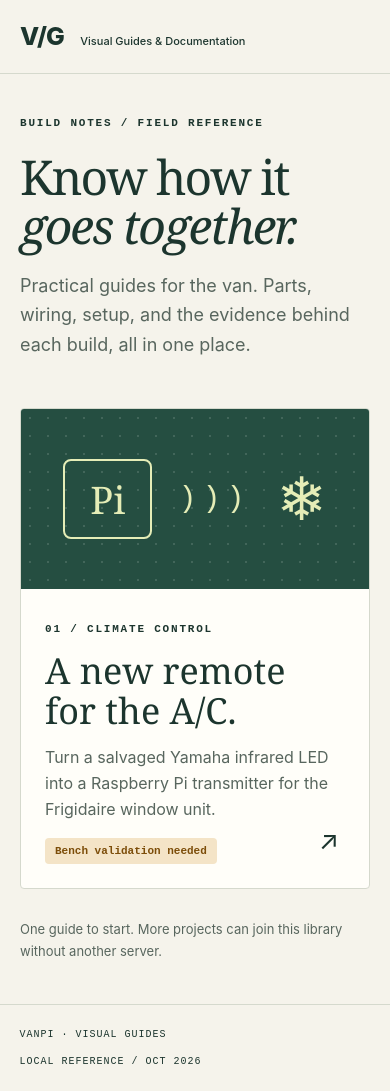
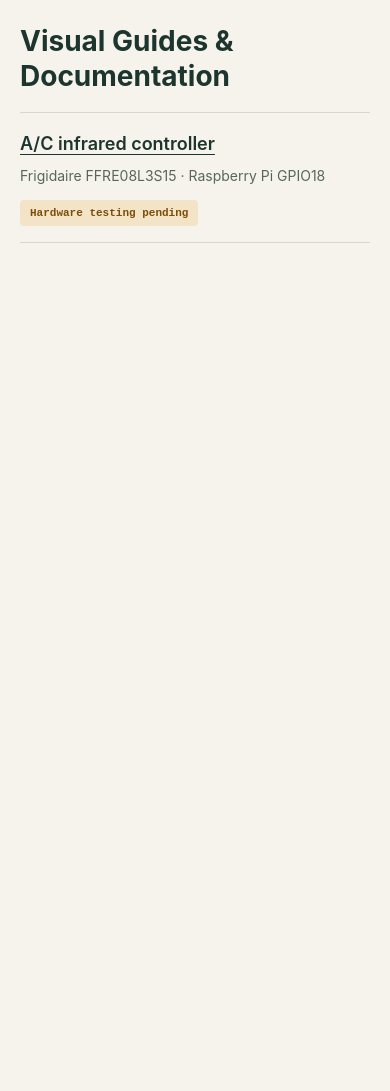
Before and after one commit to JakeIwen/visual-gides, a plain HTML site: page static/index.html in a window 390 px wide. After the commit the page ends 844 px from the top, so only its background shows below. Drawn offline with Linux system fonts and the light colour scheme.

Commit message:
Use plain reference layout and language for visual guides

```diff
--- a/static/index.html
+++ b/static/index.html
@@ -3,46 +3,20 @@
   <head>
     <meta charset="utf-8" />
     <meta name="viewport" content="width=device-width, initial-scale=1" />
-    <title>Visual Guides & Documentation</title>
+    <title>Visual Guides &amp; Documentation</title>
     <link rel="stylesheet" href="/style.css" />
     <link rel="icon" href="/favicon.svg" type="image/svg+xml" />
   </head>
   <body>
-    <header class="topbar">
-      <a class="brand" href="/"
-        >V/G <span>Visual Guides & Documentation</span></a
-      ><span class="eyebrow">VAN WORKSHOP</span>
-    </header>
     <main class="library">
-      <p class="eyebrow">BUILD NOTES / FIELD REFERENCE</p>
-      <h1>Know how it<br /><em>goes together.</em></h1>
-      <p class="lede">
-        Practical guides for the van. Parts, wiring, setup, and the evidence
-        behind each build, all in one place.
-      </p>
-      <a class="guide-card" href="/guides/air-conditioner.html"
-        ><div class="card-art" aria-hidden="true">
-          <span class="chip">Pi</span><span class="signal">)))</span
-          ><span class="ac-icon">❄</span>
-        </div>
-        <div class="card-copy">
-          <span class="eyebrow">01 / CLIMATE CONTROL</span>
-          <h2>A new remote<br />for the A/C.</h2>
-          <p>
-            Turn a salvaged Yamaha infrared LED into a Raspberry Pi transmitter
-            for the Frigidaire window unit.
-          </p>
-          <span class="pill amber">Bench validation needed</span
-          ><span class="card-arrow" aria-label="Open guide">↗</span>
-        </div></a
-      >
-      <p class="library-foot">
-        One guide to start. More projects can join this library without another
-        server.
-      </p>
+      <h1>Visual Guides &amp; Documentation</h1>
+      <ul class="guide-list">
+        <li>
+          <a href="/guides/air-conditioner.html">A/C infrared controller</a>
+          <p>Frigidaire FFRE08L3S15 · Raspberry Pi GPIO18</p>
+          <span class="pill amber">Hardware testing pending</span>
+        </li>
+      </ul>
     </main>
-    <footer>
-      VANPI · VISUAL GUIDES <span>LOCAL REFERENCE / OCT 2026</span>
-    </footer>
   </body>
 </html>
--- a/static/style.css
+++ b/static/style.css
@@ -48,7 +48,7 @@ summary:focus-visible {
   outline-offset: 4px;
 }
 .topbar {
-  padding: 23px 5vw;
+  padding: 12px 24px;
   display: flex;
   justify-content: space-between;
   align-items: center;
@@ -56,92 +56,13 @@ summary:focus-visible {
   gap: 24px;
 }
 .brand {
-  text-decoration: none;
-  font-weight: 800;
-  font-size: 25px;
-  letter-spacing: -1px;
-}
-.brand span {
-  font-size: 13px;
-  font-weight: 500;
-  letter-spacing: 0;
-  margin-left: 22px;
-}
-.eyebrow {
-  font:
-    600 11px/1.4 ui-monospace,
-    SFMono-Regular,
-    monospace;
-  letter-spacing: 1.8px;
-  text-transform: uppercase;
+  font-size: 14px;
+  font-weight: 600;
 }
 .library {
   max-width: 1100px;
-  margin: 70px auto;
+  margin: 28px auto;
   padding: 0 30px;
-}
-.library h1 {
-  font:
-    500 clamp(48px, 7vw, 86px)/1.03 Georgia,
-    serif;
-  letter-spacing: -3px;
-  margin: 20px 0;
-}
-.library h1 em {
-  font-weight: 400;
-}
-.lede {
-  font-size: 18px;
-  max-width: 620px;
-  color: var(--muted);
-}
-.guide-card {
-  display: grid;
-  grid-template-columns: 1fr 1.2fr;
-  margin-top: 48px;
-  background: var(--white);
-  text-decoration: none;
-  border: 1px solid var(--line);
-  min-height: 305px;
-  border-radius: 4px;
-  overflow: hidden;
-}
-.card-art {
-  background: var(--green);
-  color: var(--lime);
-  display: flex;
-  align-items: center;
-  justify-content: center;
-  gap: 26px;
-  background-image: radial-gradient(#ffffff22 1px, transparent 1px);
-  background-size: 18px 18px;
-}
-.chip {
-  border: 2px solid;
-  border-radius: 8px;
-  font: 500 38px Georgia;
-  padding: 12px 25px;
-}
-.signal {
-  font: 30px monospace;
-  letter-spacing: 6px;
-}
-.ac-icon {
-  font-size: 60px;
-}
-.card-copy {
-  padding: 32px;
-  position: relative;
-}
-.card-copy h2 {
-  font:
-    500 36px/1.12 Georgia,
-    serif;
-  margin: 12px 0;
-}
-.card-copy p {
-  max-width: 410px;
-  color: var(--muted);
 }
 .pill {
   display: inline-block;
@@ -156,35 +77,13 @@ summary:focus-visible {
   background: #f4e4c7;
   color: var(--amber);
 }
-.card-arrow {
-  position: absolute;
-  right: 30px;
-  bottom: 25px;
-  font-size: 26px;
-}
-.library-foot {
-  color: var(--muted);
-  font-size: 13px;
-  margin-top: 30px;
-}
-footer {
-  display: flex;
-  justify-content: space-between;
-  padding: 24px 5vw;
-  border-top: 1px solid var(--line);
-  font:
-    10px ui-monospace,
-    monospace;
-  letter-spacing: 1px;
-  gap: 16px;
-}
 .guide-layout {
   max-width: 1370px;
   margin: 0 auto;
   display: grid;
   grid-template-columns: 205px minmax(0, 1fr);
-  gap: 50px;
-  padding: 45px 35px 90px;
+  gap: 32px;
+  padding: 24px 30px 60px;
 }
 .toc {
   position: sticky;
@@ -201,22 +100,9 @@ footer {
 .toc a:hover {
   color: var(--ink);
 }
-.toc .eyebrow {
-  margin-bottom: 18px;
-}
 .guide-main {
   min-width: 0;
   max-width: 980px;
-}
-.guide-header h1 {
-  font:
-    500 clamp(40px, 5vw, 63px)/1.06 Georgia,
-    serif;
-  letter-spacing: -1.5px;
-  margin: 18px 0;
-}
-.guide-header .lede {
-  max-width: 770px;
 }
 .facts {
   display: grid;
@@ -224,7 +110,7 @@ footer {
   gap: 1px;
   border: 1px solid var(--line);
   background: var(--line);
-  margin: 30px 0;
+  margin: 18px 0;
 }
 .facts div {
   padding: 16px;
@@ -252,28 +138,47 @@ footer {
   margin: 0;
 }
 .section {
-  padding-top: 40px;
-  margin-top: 16px;
+  padding-top: 28px;
+  margin-top: 8px;
 }
 .section-title {
   display: flex;
   align-items: baseline;
   gap: 15px;
   border-bottom: 1px solid var(--line);
-  padding-bottom: 15px;
-  margin-bottom: 24px;
+  padding-bottom: 10px;
+  margin-bottom: 16px;
 }
-.section-title span {
-  font:
-    12px ui-monospace,
-    monospace;
-  color: var(--muted);
+h1 {
+  font-size: 28px;
+  font-weight: 650;
+  line-height: 1.25;
+  margin: 0 0 18px;
 }
 h2 {
-  font:
-    500 31px/1.2 Georgia,
-    serif;
+  font-size: 22px;
+  font-weight: 600;
+  line-height: 1.35;
   margin: 0;
+}
+.guide-list {
+  list-style: none;
+  margin: 0;
+  padding: 0;
+  border-top: 1px solid var(--line);
+}
+.guide-list li {
+  padding: 16px 0;
+  border-bottom: 1px solid var(--line);
+}
+.guide-list a {
+  font-size: 18px;
+  font-weight: 600;
+}
+.guide-list p {
+  margin: 5px 0 10px;
+  font-size: 14px;
+  color: var(--muted);
 }
 h3 {
   font-size: 17px;
@@ -375,7 +280,7 @@ pre code {
   padding: 0 0 20px 10px;
 }
 .steps > li::marker {
-  font: bold 16px Georgia;
+  font-weight: 600;
   color: var(--green);
 }
 .steps h3 {
@@ -520,9 +425,6 @@ button:disabled {
   .toc a {
     padding: 0;
   }
-  .toc .eyebrow {
-    display: none;
-  }
   .two-col {
     grid-template-columns: 1fr;
   }
@@ -531,28 +433,9 @@ button:disabled {
   .topbar {
     padding: 16px 20px;
   }
-  .topbar > .eyebrow {
-    display: none;
-  }
-  .brand span {
-    font-size: 11px;
-    margin-left: 12px;
-  }
   .library {
-    margin: 42px auto;
+    margin: 24px auto;
     padding: 0 20px;
-  }
-  .library h1 {
-    letter-spacing: -2px;
-  }
-  .guide-card {
-    grid-template-columns: 1fr;
-  }
-  .card-art {
-    min-height: 180px;
-  }
-  .card-copy {
-    padding: 24px;
   }
   .facts {
     grid-template-columns: 1fr;
@@ -576,18 +459,12 @@ button:disabled {
   .section {
     padding-top: 25px;
   }
-  footer {
-    flex-direction: column;
-  }
   .guide-layout {
     padding-left: 18px;
     padding-right: 18px;
   }
   .section-title {
     gap: 10px;
-  }
-  h2 {
-    font-size: 27px;
   }
 }
 @media (prefers-reduced-motion: reduce) {
@@ -598,8 +475,7 @@ button:disabled {
 @media print {
   .topbar,
   .toc,
-  .console,
-  footer {
+  .console {
     display: none;
   }
   .guide-layout {
```
Also changed, not shown: static/guides/air-conditioner.html (+27 -47 lines), README.md.
